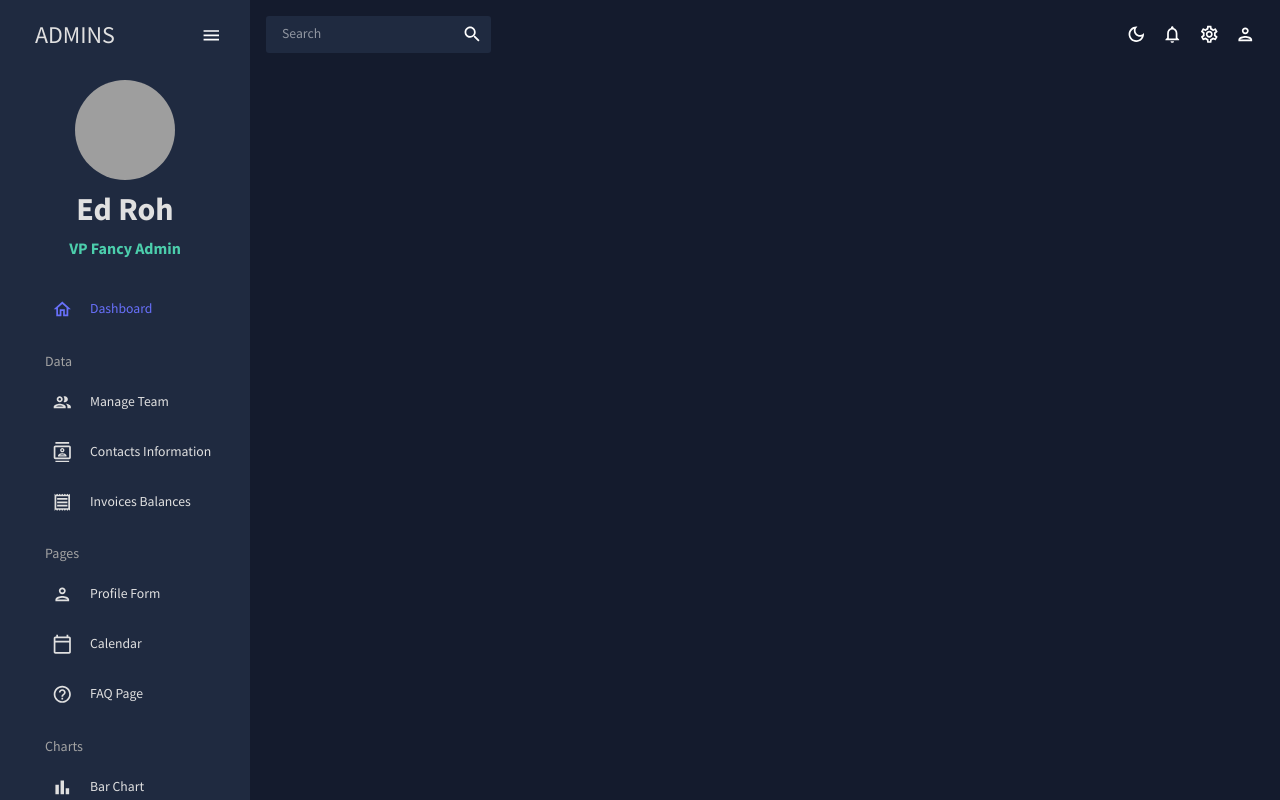
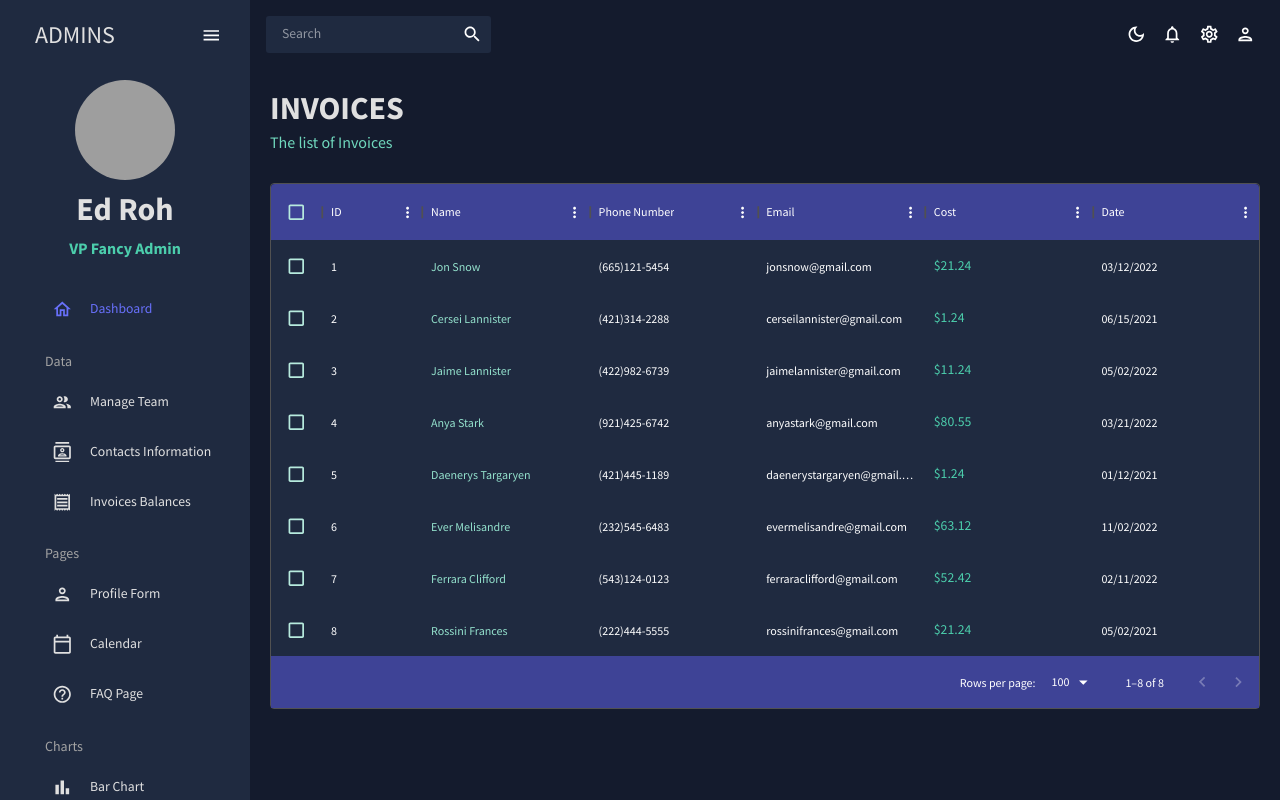
Before and after one commit to foullanifatimazohra/Dashboard-React-JS-MUI, a React (Create React App) app: page /invoices in a window 1280 px wide. Shown: the top 800 px of the page. Built offline with nearby package versions, Linux system fonts and the light colour scheme; grey boxes are pictures that could not be loaded.

Commit message:
feat : complete invoices page

```diff
--- a/src/App.jsx
+++ b/src/App.jsx
@@ -8,6 +8,7 @@
 import { Dashboard } from "./pages/dashboard";
 import Team from "./pages/team";
 import Contact from "./pages/contacts";
+import Invoices from "./pages/invoices";
 
 function App() {
   const [theme, colorMode] = useMode();
@@ -23,6 +24,7 @@
               <Route path="/" element={<Dashboard />} />
               <Route path="/team" element={<Team />} />
               <Route path="/contacts" element={<Contact />} />
+              <Route path="/invoices" element={<Invoices />} />
             </Routes>
           </main>
         </div>
--- /dev/null
+++ b/src/pages/invoices/index.jsx
@@ -0,0 +1,84 @@
+import { Box, Typography, useTheme } from "@mui/material";
+import { DataGrid } from "@mui/x-data-grid";
+import { tokens } from "../../theme";
+import { mockDataInvoices } from "../../data/mockData";
+import Header from "../../components/ui/Header";
+
+const Invoices = () => {
+  const theme = useTheme();
+  const colors = tokens(theme.palette.mode);
+  const columns = [
+    { field: "id", headerName: "ID" },
+    {
+      field: "name",
+      headerName: "Name",
+      flex: 1,
+      cellClassName: "name-column--cell",
+    },
+    {
+      field: "phone",
+      headerName: "Phone Number",
+      flex: 1,
+    },
+    {
+      field: "email",
+      headerName: "Email",
+      flex: 1,
+    },
+    {
+      field: "cost",
+      headerName: "Cost",
+      flex: 1,
+      renderCell: (params) => (
+        <Typography color={colors.greenAccent[500]}>
+          ${params.row.cost}
+        </Typography>
+      ),
+    },
+    {
+      field: "date",
+      headerName: "Date",
+      flex: 1,
+    },
+  ];
+  return (
+    <Box m="20px">
+      <Header title="INVOICES " subtitle="The list of Invoices" />
+      <DataGrid
+        sx={{
+          "& .MuiDataGrid-root": {
+            border: "none",
+          },
+          "& .MuiDataGrid-cell": {
+            borderBottom: "none",
+          },
+          "& .name-column--cell": {
+            color: colors.greenAccent[300],
+          },
+          "& .MuiDataGrid-columnHeaders": {
+            backgroundColor: colors.blueAccent[700],
+            borderBottom: "none",
+          },
+          "& .MuiDataGrid-virtualScroller": {
+            backgroundColor: colors.primary[400],
+          },
+          "& .MuiDataGrid-footerContainer": {
+            borderTop: "none",
+            backgroundColor: colors.blueAccent[700],
+          },
+          "& .MuiCheckbox-root": {
+            color: `${colors.greenAccent[200]} !important`,
+          },
+          "& .MuiCheckbox-root": {
+            color: `${colors.greenAccent[200]} !important`,
+          },
+        }}
+        rows={mockDataInvoices}
+        columns={columns}
+        checkboxSelection
+      />
+    </Box>
+  );
+};
+
+export default Invoices;
```
